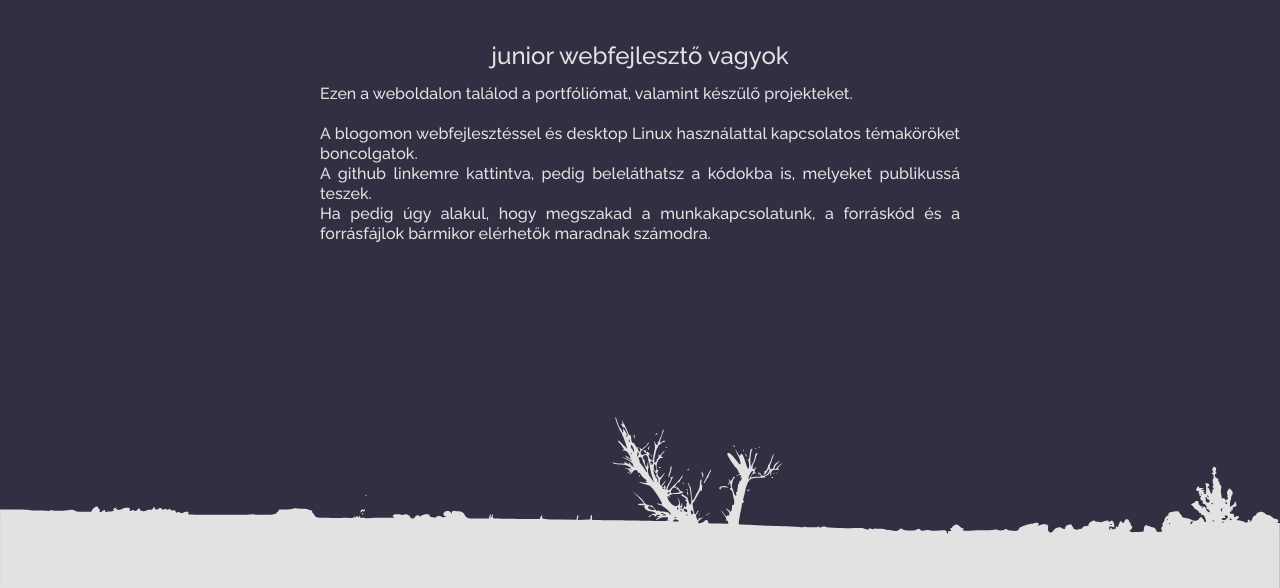
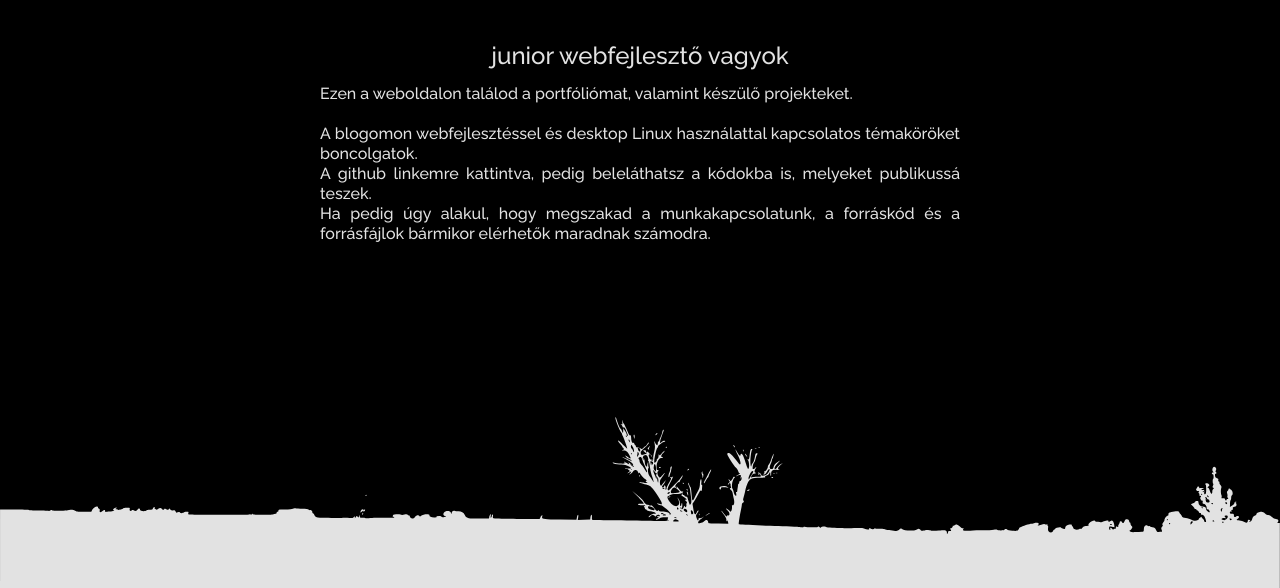
Before and after one commit to taklert/taklert.github.io, a plain HTML site: page index.html in a window 1280 px wide. Shown: the part 212-800 px from the top of the page. Drawn offline with Linux system fonts and the light colour scheme.

Commit message:
Update style.css
gatyamadzag

```diff
--- a/css/style.css
+++ b/css/style.css
@@ -6,7 +6,7 @@
 }
 
 :root {
-  --bg: #312f42;
+  --bg: #000000;
   --fg: #e2e2e2;
   --gap: 1rem;
   --font-family: Raleway;
```
